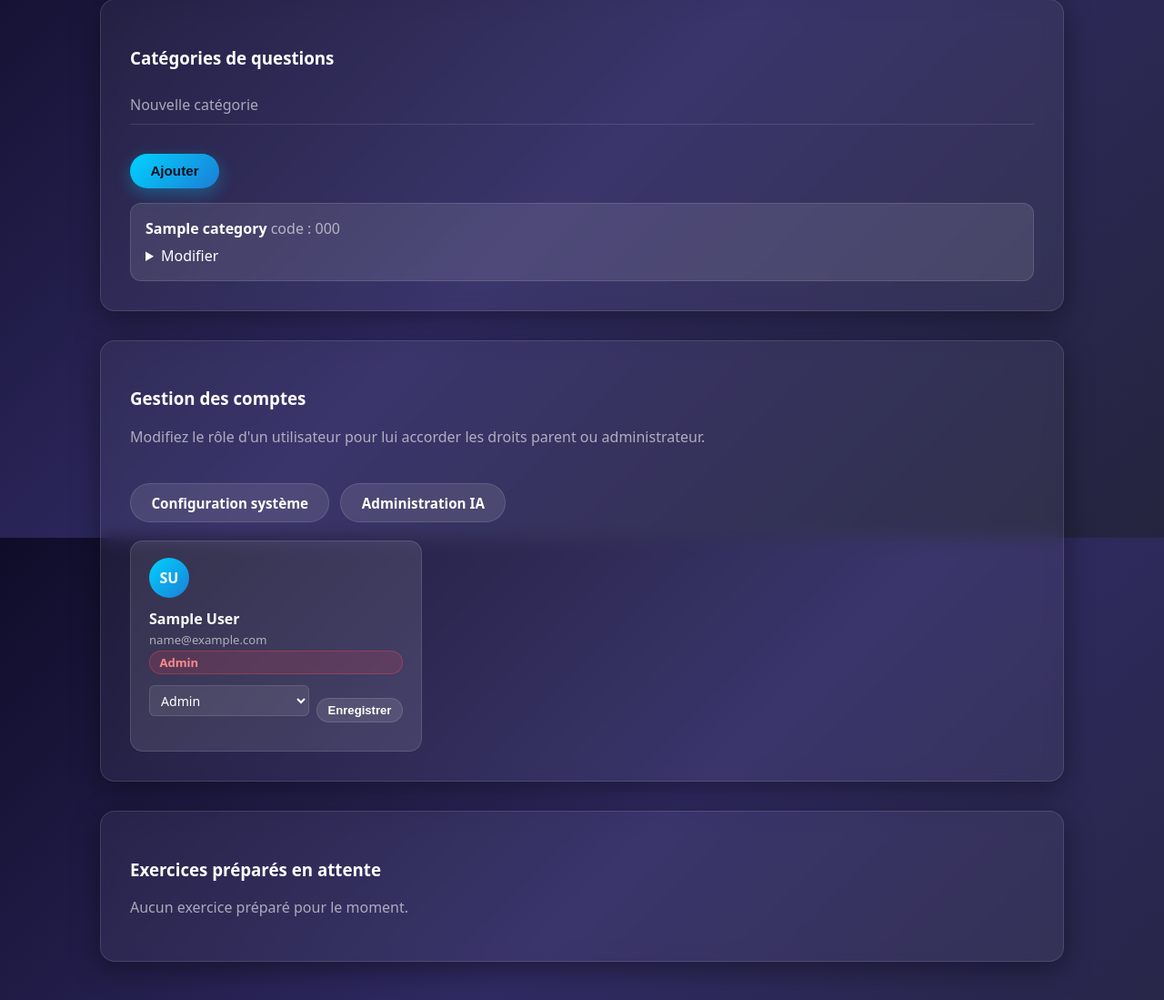
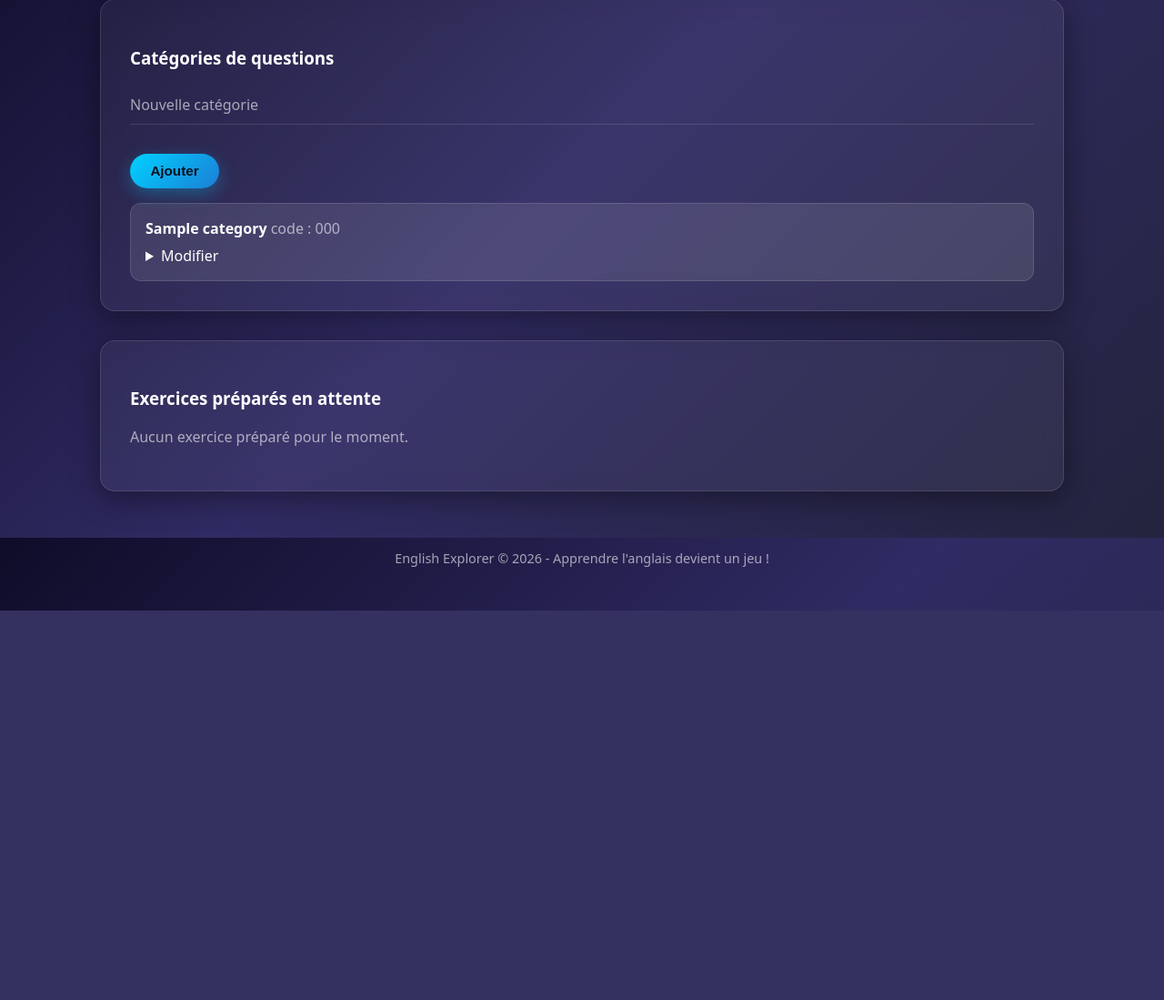
Before and after one commit to ttiot/English_exercice, a Flask app: page /parents/dashboard in a window 1280 px wide. Shown: the part 1009-2108 px from the top of the page at 91% size. After the commit the page ends 1680 px from the top, so only its background shows below. Run offline with Flask 3, Linux system fonts and the light colour scheme; the visitor is signed in with stand-in values (Sample User, id 1); tables that the repository leaves empty hold one stand-in row (values such as "Sample post"); parts of the project's set-up code (start-up, migrations or seed data) failed here and were passed over; some libraries are stand-ins or nearby versions.

Commit message:
refactor(admin): extract user management out of parent dashboard
Move "Gestion des comptes" to a dedicated /admin/users page with its
own template. Remove all_users loading from parent_dashboard route.
Update update_user_role redirects and navbar link accordingly.

```diff
--- a/app/routes.py
+++ b/app/routes.py
@@ -2020,17 +2020,12 @@ def parent_dashboard():
             }
         )
 
-    all_users = []
-    if user and user.is_admin():
-        all_users = Student.query.order_by(Student.first_name, Student.last_name).all()
-
     return render_template(
         "parent_dashboard.html",
         stats=stats,
         prepared_sets=prepared_sets,
         students=students,
         categories=categories,
-        all_users=all_users,
         week_start=week_start,
         week_end=week_end,
     )
@@ -2823,6 +2818,14 @@ def parent_generate_ai_exercises(student_id: int):
     )
 
 
+@bp.route("/admin/users")
+@_admin_required
+def admin_users():
+    """Gestion des comptes utilisateurs."""
+    all_users = Student.query.order_by(Student.first_name, Student.last_name).all()
+    return render_template("admin/users.html", all_users=all_users)
+
+
 @bp.route("/admin/users/<int:user_id>/role", methods=["POST"])
 @_admin_required
 def update_user_role(user_id: int):
@@ -2836,12 +2839,12 @@ def update_user_role(user_id: int):
     current_user = _current_user()
     if current_user.id == target.id and new_role != "admin":
         flash("Tu ne peux pas retirer ton propre rôle d'administrateur.", "warning")
-        return redirect(url_for("main.parent_dashboard"))
+        return redirect(url_for("main.admin_users"))
 
     target.role = new_role
     db.session.commit()
     flash("Rôle utilisateur mis à jour.", "success")
-    return redirect(url_for("main.parent_dashboard"))
+    return redirect(url_for("main.admin_users"))
 
 
 # --- Admin OpenAI ----------------------------------------------------------
--- a/app/templates/base.html
+++ b/app/templates/base.html
@@ -48,13 +48,13 @@
         </div>
         {% if current_user.is_admin() %}
         <div class="nav-tab-dropdown">
-          <span class="nav-tab{% if request.endpoint in ('main.admin_openai_hub', 'main.admin_openai_config', 'main.admin_openai_logs', 'main.admin_openai_log_detail', 'main.admin_openai_statistics', 'main.admin_openai_budget', 'main.admin_openai_prompts', 'main.admin_openai_prompt_edit', 'main.admin_config_hub', 'main.admin_system_config', 'main.admin_email_config') %} active{% endif %}">
+          <span class="nav-tab{% if request.endpoint in ('main.admin_openai_hub', 'main.admin_openai_config', 'main.admin_openai_logs', 'main.admin_openai_log_detail', 'main.admin_openai_statistics', 'main.admin_openai_budget', 'main.admin_openai_prompts', 'main.admin_openai_prompt_edit', 'main.admin_config_hub', 'main.admin_system_config', 'main.admin_email_config', 'main.admin_users') %} active{% endif %}">
             Administration <span class="dropdown-arrow">▾</span>
           </span>
           <div class="nav-dropdown-menu">
             <a class="nav-dropdown-item" href="{{ url_for('main.admin_openai_hub') }}">Intelligence Artificielle</a>
             <a class="nav-dropdown-item" href="{{ url_for('main.admin_config_hub') }}">Configuration</a>
-            <a class="nav-dropdown-item" href="{{ url_for('main.parent_dashboard') }}#comptes">Utilisateurs</a>
+            <a class="nav-dropdown-item" href="{{ url_for('main.admin_users') }}">Utilisateurs</a>
           </div>
         </div>
         {% endif %}
--- a/app/templates/parent_dashboard.html
+++ b/app/templates/parent_dashboard.html
@@ -162,52 +162,6 @@
     {% endif %}
   </div>
 
-  {# ── Gestion des comptes (admin seulement) ── #}
-  {% if all_users %}
-    <div class="card" id="comptes">
-      <div class="card-header-actions">
-        <div>
-          <h3>Gestion des comptes</h3>
-          <p class="muted">Modifiez le rôle d'un utilisateur pour lui accorder les droits parent ou administrateur.</p>
-        </div>
-        <div class="card-actions">
-          <a class="btn btn-secondary" href="{{ url_for('main.admin_system_config') }}">Configuration système</a>
-          <a class="btn btn-secondary" href="{{ url_for('main.admin_openai_hub') }}">Administration IA</a>
-        </div>
-      </div>
-
-      <div class="account-grid">
-        {% for user in all_users %}
-          <div class="account-card">
-            <div class="account-card__avatar">
-              {{ user.first_name[0] | upper }}{{ (user.last_name[0] | upper) if user.last_name else '' }}
-            </div>
-            <div class="account-card__body">
-              <strong class="account-card__name">{{ user.full_name() }}</strong>
-              <span class="account-card__email muted">{{ user.email or '—' }}</span>
-              <span class="badge
-                {%- if user.role == 'admin' %} badge-danger
-                {%- elif user.role == 'parent' %} badge-warning
-                {%- else %} badge-default{% endif %}">
-                {{ user.role | capitalize }}
-              </span>
-            </div>
-            <form class="account-card__form" method="post"
-                  action="{{ url_for('main.update_user_role', user_id=user.id) }}">
-              <input type="hidden" name="csrf_token" value="{{ csrf_token() }}" />
-              <select name="role" class="account-card__select">
-                <option value="student" {% if user.role == 'student' %}selected{% endif %}>Élève</option>
-                <option value="parent"  {% if user.role == 'parent'  %}selected{% endif %}>Parent</option>
-                <option value="admin"   {% if user.role == 'admin'   %}selected{% endif %}>Admin</option>
-              </select>
-              <button class="btn btn-secondary btn-small" type="submit">Enregistrer</button>
-            </form>
-          </div>
-        {% endfor %}
-      </div>
-    </div>
-  {% endif %}
-
   {# ── Exercices préparés en attente ── #}
   <div class="card">
     <h3>Exercices préparés en attente</h3>
```
Also changed, not shown: app/templates/admin/users.html (added, +42 -0 lines).
